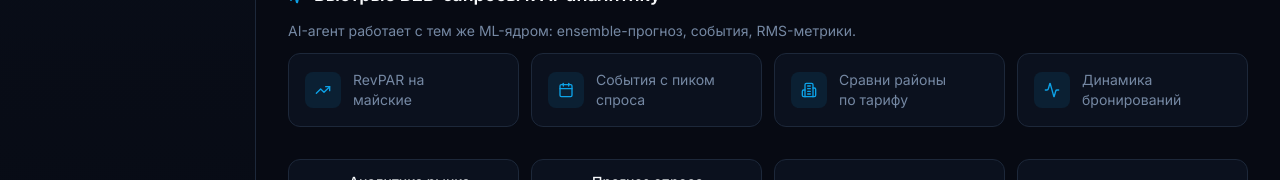
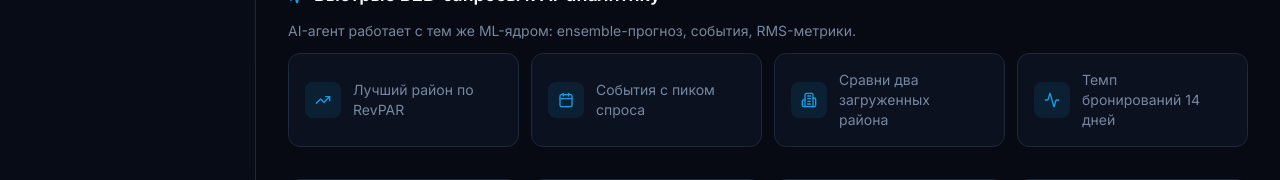
Before and after one commit to Vad1mah/irkutsk-tourism-ias, a React (Vite) app in the folder frontend/: page / in a window 1280 px wide. Shown: the part 857-1037 px from the top of the page. Built offline with nearby package versions, Linux system fonts and the light colour scheme; no server answers.

Commit message:
feat(home): evergreen B2B quick-prompts (no date/event-specific)

```diff
--- a/frontend/src/pages/Home.tsx
+++ b/frontend/src/pages/Home.tsx
@@ -16,10 +16,26 @@ import {
 const FORECAST_HORIZON = 14
 
 const B2B_QUICK_PROMPTS = [
-  { icon: TrendingUp, short: 'RevPAR на майские', prompt: 'Рассчитай RevPAR на ближайшие майские праздники по Иркутскому району и сравни с прошлой неделей' },
-  { icon: Calendar, short: 'События с пиком спроса', prompt: 'Какие ближайшие события дают наибольший pickup на загрузку? Список из топ-5 с расчётом influence' },
-  { icon: Building2, short: 'Сравни районы по тарифу', prompt: 'Сравни средний тариф и загрузку по всем районам региона за последние 30 дней. Где RevPAR максимальный?' },
-  { icon: Activity, short: 'Динамика бронирований', prompt: 'Покажи pickup/pace за последние 14 дней по Ольхонскому району. Тренд ускоряется или замедляется?' },
+  {
+    icon: TrendingUp,
+    short: 'Лучший район по RevPAR',
+    prompt: 'Какой район показал лучший RevPAR за последние 30 дней?',
+  },
+  {
+    icon: Calendar,
+    short: 'События с пиком спроса',
+    prompt: 'Топ-5 событий с наибольшим положительным влиянием на спрос',
+  },
+  {
+    icon: Building2,
+    short: 'Сравни два загруженных района',
+    prompt: 'Сравни два самых загруженных района по RMS-метрикам',
+  },
+  {
+    icon: Activity,
+    short: 'Темп бронирований 14 дней',
+    prompt: 'Темп бронирований за последние 14 дней — ускоряется или замедляется?',
+  },
 ]
 
 function Home() {
```
